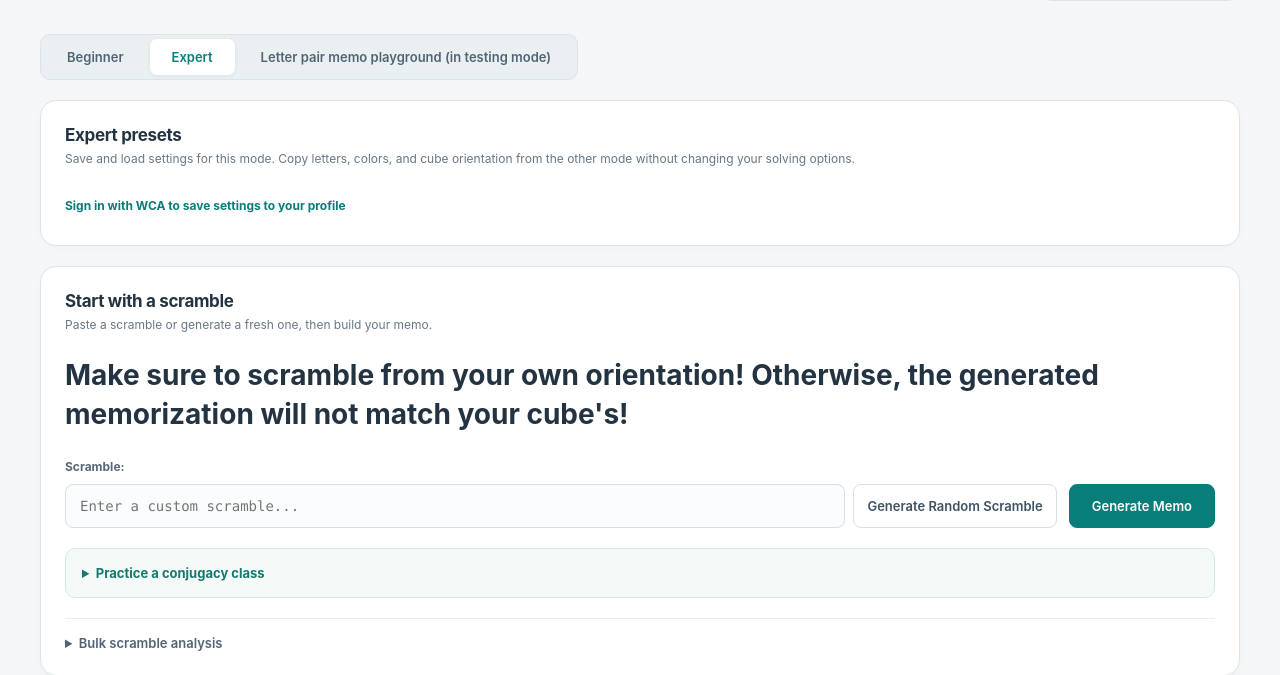
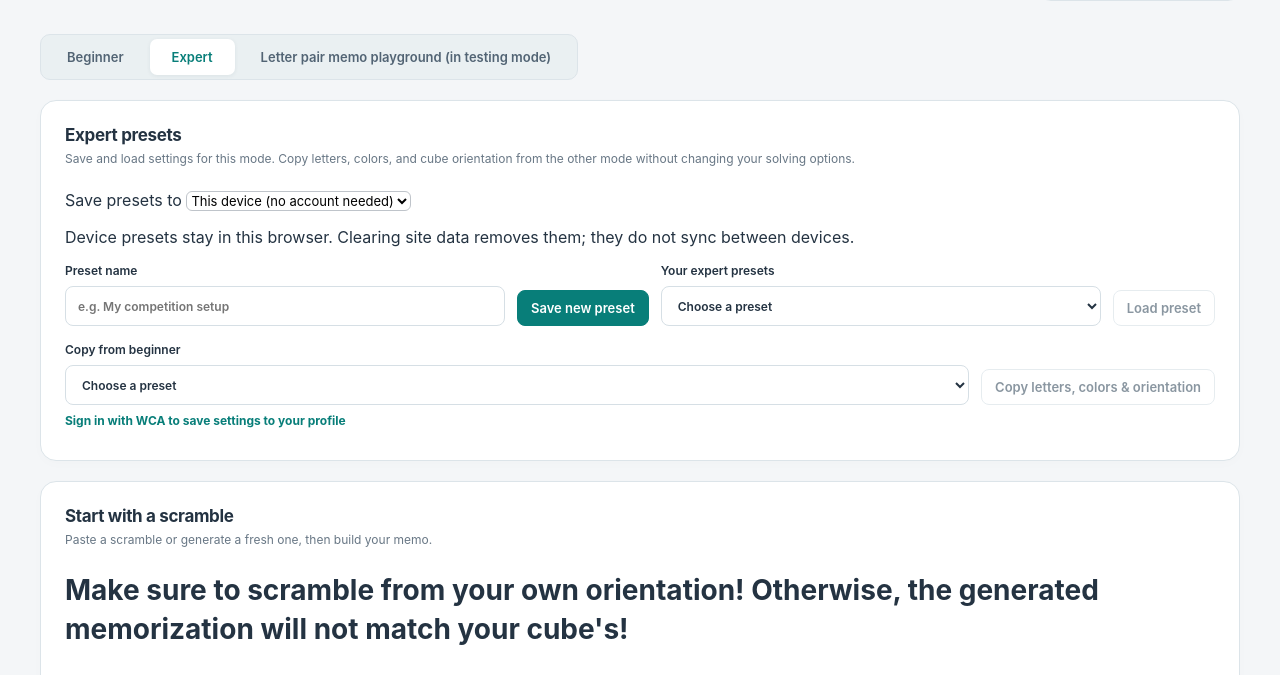
Before and after one commit to TommyCherry/Rubiks-Cube-Blind-Tracer, a Flask app: page /expert in a window 1280 px wide. Shown: the part 192-867 px from the top of the page. Run offline with Flask 3, Linux system fonts and the light colour scheme; some libraries are stand-ins or nearby versions.

Commit message:
wca-less login

```diff
--- a/static/i18n.js
+++ b/static/i18n.js
@@ -480,6 +480,15 @@ Select two different edges for parity case {0}, or leave both as Default.|请为
 `;
     errors.trim().split('\n').forEach(line => { const index = line.indexOf('|'); add(line.slice(0, index), line.slice(index + 1)); });
     'JAN FEB MAR APR MAY JUN JUL AUG SEP OCT NOV DEC'.split(' ').forEach((month, index) => add(month, `${index + 1}月`));
+    add('Save presets to', '预设保存位置');
+    add('WCA profile', 'WCA 个人资料');
+    add('This device (no account needed)', '此设备（无需账户）');
+    add('Device presets stay in this browser. Clearing site data removes them; they do not sync between devices.', '设备预设保存在当前浏览器中。清除网站数据会删除预设，且预设不会在设备间同步。');
+    add('Saved “{0}” on this device.', '已将“{0}”保存到此设备。');
+    add('Browser storage is unavailable. Allow site storage to use device presets.', '浏览器存储不可用。请允许网站存储以使用设备预设。');
+    add('Device presets could not be read. Existing data has not been overwritten.', '无法读取设备预设。现有数据未被覆盖。');
+    add('Could not save to this browser. Storage may be full or disabled.', '无法保存到此浏览器。存储空间可能已满或已被禁用。');
+    add('Copied letters, colors and orientation from “{0}”. Solving options are unchanged. Save a new preset to keep this combination.', '已从“{0}”复制字母、颜色及朝向，还原选项保持不变。请保存新预设以保留此组合。');
     // Match specific sentences before generic count labels.
     patterns.sort((a, b) => b[0].source.length - a[0].source.length);
     add('Letter-pair memo', '编码记忆');
--- a/static/settings_presets.js
+++ b/static/settings_presets.js
@@ -10,8 +10,24 @@ document.addEventListener('DOMContentLoaded', async () => {
     const name = document.getElementById('preset-name');
     const status = document.getElementById('preset-status');
     const root = document.querySelector('.solve-settings');
+    const storage = document.getElementById('preset-storage');
+    const deviceKey = 'tracer-device-presets-v1';
+    const onDevice = () => storage?.value === 'device';
     let presets = [];
+    function devicePresets() {
+        let raw;
+        try { raw = localStorage.getItem(deviceKey); }
+        catch (_) { throw new Error('Browser storage is unavailable. Allow site storage to use device presets.'); }
+        try {
+            const items = raw === null ? [] : JSON.parse(raw);
+            if (!Array.isArray(items) || items.some(item => !item || typeof item.name !== 'string' ||
+                !item.id || !['beginner', 'expert'].includes(item.settings?.mode) ||
+                !item.settings.fields || !item.settings.orders || !item.settings.colors || !item.settings.orientation)) throw new Error();
+            return items;
+        } catch (_) { throw new Error('Device presets could not be read. Existing data has not been overwritten.'); }
+    }
     let activity = 0;
+    let storageGeneration = 0;
     const orderLists = () => [...root.querySelectorAll('[data-cycle-break-order], .floating-buffer-list')];
     const orderKey = element => element.id || element.querySelector('input[name]').name;
     const piece = element => element.dataset.piece || element.dataset.buffer;
@@ -20,6 +36,18 @@ document.addEventListener('DOMContentLoaded', async () => {
         status.classList.toggle('error', error);
     };
     async function api(options = {}) {
+        if (onDevice()) {
+            const items = devicePresets();
+            if (options.method !== 'POST') return {presets: items};
+            const data = JSON.parse(options.body);
+            if (!data.name || data.name.length > 80) throw new Error('Use a preset name between 1 and 80 characters.');
+            if (items.some(item => item.name === data.name && item.settings.mode === data.settings.mode))
+                throw new Error('That preset name already exists. Choose a new name.');
+            const preset = {id: crypto.randomUUID(), ...data};
+            try { localStorage.setItem(deviceKey, JSON.stringify([...items, preset])); }
+            catch (_) { throw new Error('Could not save to this browser. Storage may be full or disabled.'); }
+            return preset;
+        }
         const controller = new AbortController();
         let timer;
         const timeout = new Promise((_, reject) => {
@@ -97,7 +125,7 @@ document.addEventListener('DOMContentLoaded', async () => {
         document.getElementById('memo-form').dispatchEvent(new Event('change', {bubbles: true}));
         document.dispatchEvent(new Event('cycle-break-order-updated'));
         if (sharedOnly) {
-            message(`Copied letters, colors and orientation from “${preset.name}”. Solving options are unchanged. Save a new preset to keep this combination on your profile.`);
+            message(`Copied letters, colors and orientation from “${preset.name}”. Solving options are unchanged. Save a new preset to keep this combination.`);
             return;
         }
         name.value = preset.name;
@@ -134,6 +162,7 @@ document.addEventListener('DOMContentLoaded', async () => {
         if (save.disabled) return;
         if (!name.value.trim()) { message('Enter a name for your preset.', true); name.focus(); return; }
         ++activity;
+        if (storage) storage.disabled = true;
         save.disabled = load.disabled = true;
         retry.disabled = true;
         message('Saving settings…');
@@ -142,25 +171,33 @@ document.addEventListener('DOMContentLoaded', async () => {
                 body: JSON.stringify({name: name.value.trim(), settings: snapshot()})});
             presets.push(preset);
             renderList(preset.id);
-            message(`Saved “${preset.name}” to your profile.`);
+            message(onDevice() ? `Saved “${preset.name}” on this device.` : `Saved “${preset.name}” to your profile.`);
         } catch (error) { message(error.message, true); retry.hidden = false; }
-        finally { save.disabled = false; retry.disabled = false; load.disabled = !list.value; }
+        finally { if (storage) storage.disabled = false; save.disabled = false; retry.disabled = false; load.disabled = !list.value; }
     });
     async function refresh() {
         const currentActivity = ++activity;
+        const currentStorage = storageGeneration;
         retry.hidden = true;
         message('Loading presets…');
         try {
             const fetched = (await api()).presets;
+            if (currentStorage !== storageGeneration) return;
             // A save may finish while this older list request is in flight.
             presets = [...new Map([...fetched, ...presets].map(preset => [String(preset.id), preset])).values()];
             renderList(list.value);
             if (currentActivity === activity) message('');
         } catch (error) {
             if (currentActivity === activity) message(error.message, true);
-            retry.hidden = false;
+            if (currentStorage === storageGeneration) retry.hidden = false;
         }
     }
+    storage?.addEventListener('change', () => {
+        ++storageGeneration;
+        presets = [];
+        renderList();
+        return refresh();
+    });
     retry.addEventListener('click', refresh);
     await refresh();
 });
--- a/templates/index.html
+++ b/templates/index.html
@@ -74,7 +74,13 @@
                  data-mode="{{ 'beginner' if beginner else 'expert' }}" data-csrf="{{ session.get('preset_csrf', '') }}">
             <div class="tracer-section-heading"><div><h2 id="presets-heading">{{ 'Beginner' if beginner else 'Expert' }} presets</h2>
                 <p>Save and load settings for this mode. Copy letters, colors, and cube orientation from the other mode without changing your solving options.</p></div></div>
-            {% if wca_user %}
+            <label for="preset-storage">Save presets to
+                <select id="preset-storage">
+                    {% if wca_user %}<option value="profile">WCA profile</option>{% endif %}
+                    <option value="device">This device (no account needed)</option>
+                </select>
+            </label>
+            <p>Device presets stay in this browser. Clearing site data removes them; they do not sync between devices.</p>
             <div class="preset-controls">
                 <label for="preset-name">Preset name<input id="preset-name" maxlength="80" placeholder="e.g. My competition setup"></label>
                 <button type="button" id="save-preset">Save new preset</button>
@@ -87,7 +93,7 @@
             </div>
             <p id="preset-status" role="status" aria-live="polite"></p>
             <button type="button" id="retry-presets" hidden>Retry loading presets</button>
-            {% else %}
+            {% if not wca_user %}
             <a class="wca-sign-in" href="{{ url_for('wca_login') }}">Sign in with WCA to save settings to your profile</a>
             {% endif %}
         </section>
```
Also changed, not shown: tests/test_settings_presets_ui.js (+43 -1 lines), README.md.
